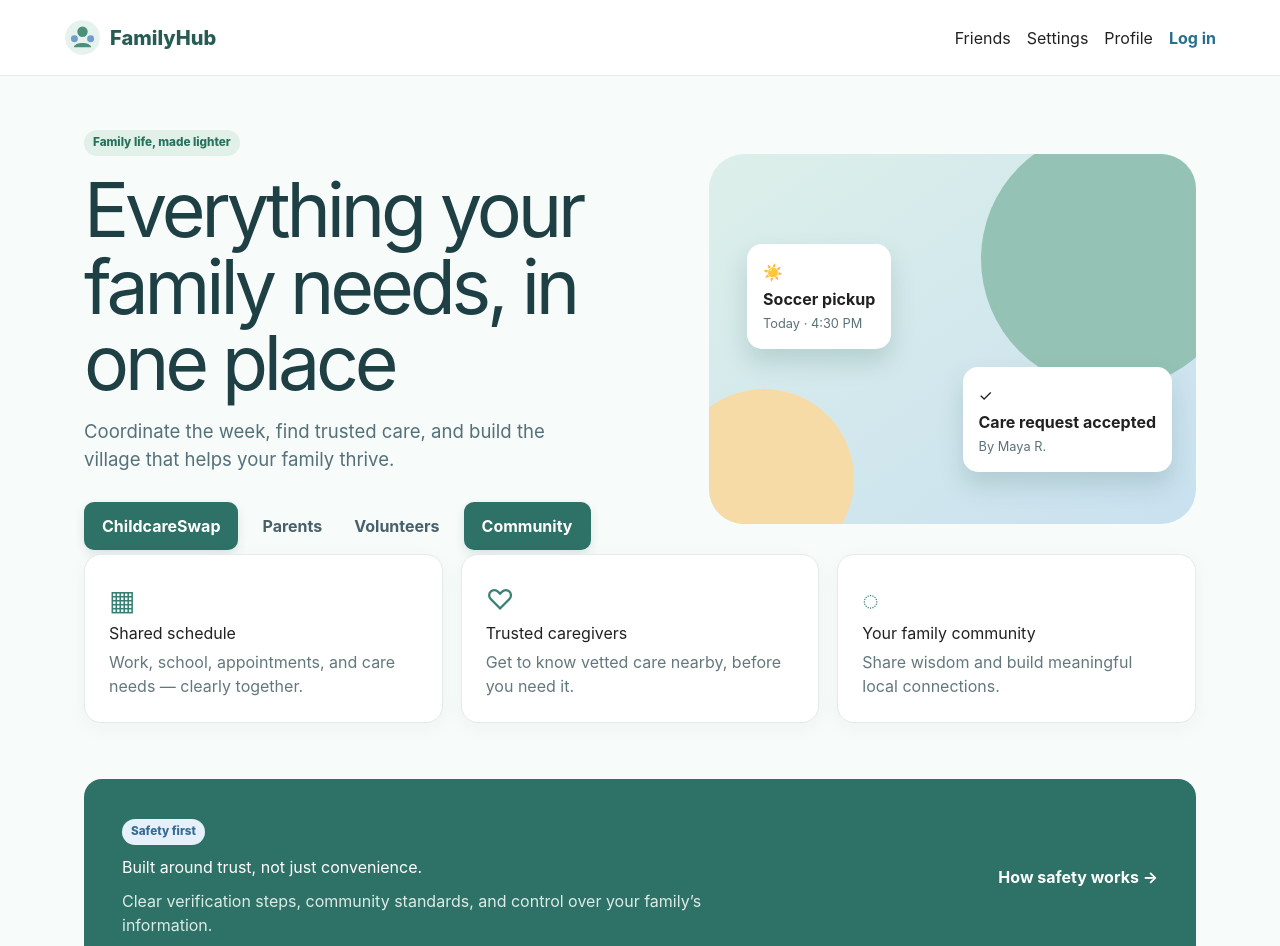
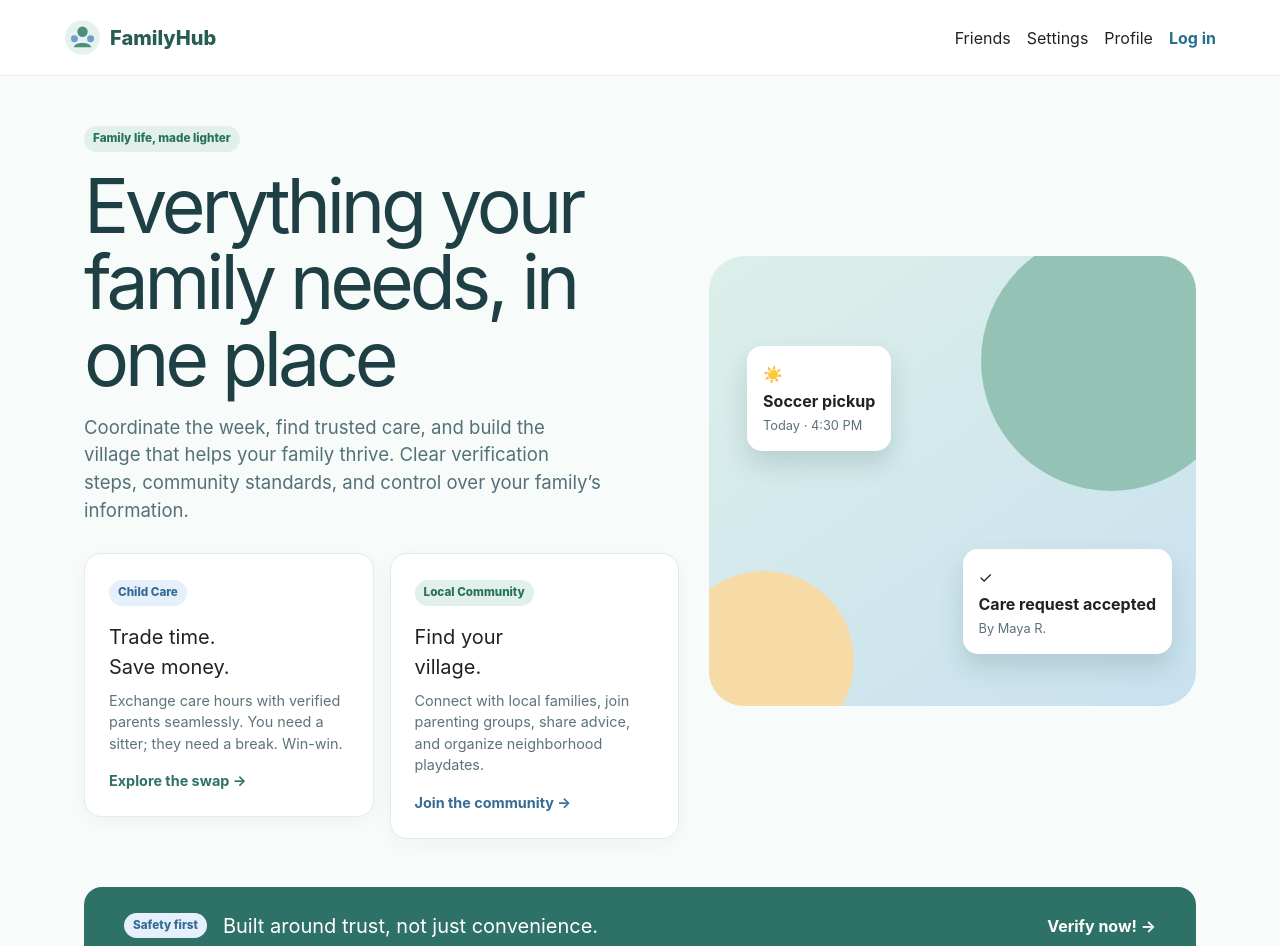
Before and after one commit to coderguy208/Hackathon, a React (Vite) app: page / in a window 1280 px wide. Shown: the top 946 px of the page. Built offline with nearby package versions, Linux system fonts and the light colour scheme.

Commit message:
landing page improvement

```diff
--- a/src/pages/Landing.jsx
+++ b/src/pages/Landing.jsx
@@ -8,22 +8,44 @@ export default function Landing() {
         <div>
           <Badge tone="green">Family life, made lighter</Badge>
           <h1>Everything your family needs, in one place</h1>
-          <p>Coordinate the week, find trusted care, and build the village that helps your family thrive.</p>
+          <p>Coordinate the week, find trusted care, and build the village that helps your family thrive. Clear verification steps, community standards, and control over your family’s information.</p>
 
-          <div style={{ display: 'flex', gap: '1rem', flexWrap: 'wrap', marginTop: '1.5rem', alignItems: 'center' }}>
-            <NavLink className="btn" to="/exchange">ChildcareSwap</NavLink>
-            <NavLink className="btn quiet" to="/exchange?role=parent">Parents</NavLink>
-            <NavLink className="btn quiet" to="/exchange?role=volunteer">Volunteers</NavLink>
-            <NavLink className="btn" to="/network">Community</NavLink>
+          <div style={{ display: 'grid', gridTemplateColumns: 'repeat(auto-fit, minmax(220px, 1fr))', gap: '1rem', marginTop: '1.5rem' }}>
+            <NavLink to="/exchange" style={{ textDecoration: 'none', color: 'inherit' }}>
+              <Card style={{ height: '100%', display: 'flex', flexDirection: 'column', padding: '1.5rem', background: '#ffffff', border: '1px solid #d1e3df', boxShadow: '0 4px 12px rgba(46, 113, 102, 0.05)' }}>
+                <Badge tone="blue">Child Care</Badge>
+                <h2 style={{ fontSize: '1.25rem', marginTop: '1rem', marginBottom: '0.5rem' }}>Trade time.<br/>Save money.</h2>
+                <p style={{ color: '#5b747b', fontSize: '0.9rem', marginBottom: '1rem', flex: 1 }}>Exchange care hours with verified parents seamlessly. You need a sitter; they need a break. Win-win.</p>
+                <div style={{ fontWeight: 'bold', color: '#2e7166', fontSize: '0.9rem' }}>Explore the swap →</div>
+              </Card>
+            </NavLink>
+
+            <NavLink to="/network" style={{ textDecoration: 'none', color: 'inherit' }}>
+              <Card style={{ height: '100%', display: 'flex', flexDirection: 'column', padding: '1.5rem', background: '#ffffff', border: '1px solid #d8e5ee', boxShadow: '0 4px 12px rgba(53, 107, 148, 0.05)' }}>
+                <Badge tone="green">Local Community</Badge>
+                <h2 style={{ fontSize: '1.25rem', marginTop: '1rem', marginBottom: '0.5rem' }}>Find your<br/>village.</h2>
+                <p style={{ color: '#5b747b', fontSize: '0.9rem', marginBottom: '1rem', flex: 1 }}>Connect with local families, join parenting groups, share advice, and organize neighborhood playdates.</p>
+                <div style={{ fontWeight: 'bold', color: '#356b94', fontSize: '0.9rem' }}>Join the community →</div>
+              </Card>
+            </NavLink>
           </div>
         </div>
-        <div className="hero-art">
+        <div className="hero-art" style={{ minHeight: '450px', display: 'flex', flexDirection: 'column', justifyContent: 'center' }}>
           <div className="orb one" />
           <div className="orb two" />
           <div className="mini-card">☀️ <b>Soccer pickup</b><small>Today · 4:30 PM</small></div>
           <div className="mini-card second">✓ <b>Care request accepted</b><small>By Maya R.</small></div>
         </div>
       </section>
+
+      <section className="safety-callout" style={{ margin: '3rem 0', padding: '1.5rem 2.5rem', display: 'flex', flexDirection: 'row', alignItems: 'center', justifyContent: 'space-between', flexWrap: 'wrap', gap: '1rem' }}>
+        <div style={{ display: 'flex', alignItems: 'center', gap: '1rem', flexWrap: 'wrap' }}>
+          <Badge>Safety first</Badge>
+          <h2 style={{ margin: 0, fontSize: '1.25rem' }}>Built around trust, not just convenience.</h2>
+        </div>
+        <NavLink to="/safety" style={{ fontWeight: 'bold', whiteSpace: 'nowrap' }}>Verify now! →</NavLink>
+      </section>
+
       <section className="feature-grid">
         {[
           ['▦', 'Shared schedule', 'Work, school, appointments, and care needs — clearly together.'],
@@ -37,14 +59,6 @@ export default function Landing() {
           </Card>
         ))}
       </section>
-      <section className="safety-callout">
-        <div>
-          <Badge>Safety first</Badge>
-          <h2>Built around trust, not just convenience.</h2>
-          <p>Clear verification steps, community standards, and control over your family’s information.</p>
-        </div>
-        <NavLink to="/safety">How safety works →</NavLink>
-      </section>
     </>
   );
 }
```
